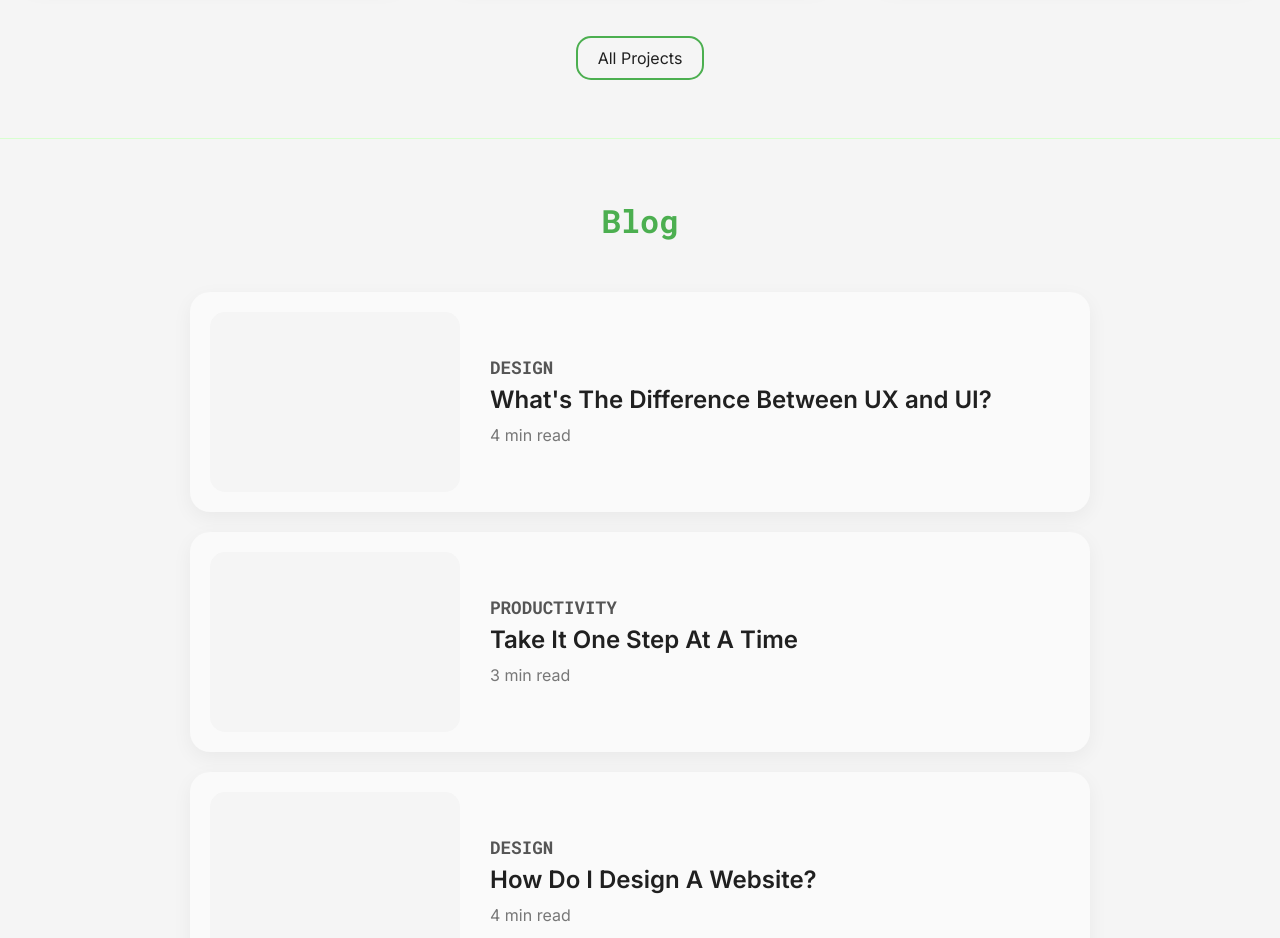
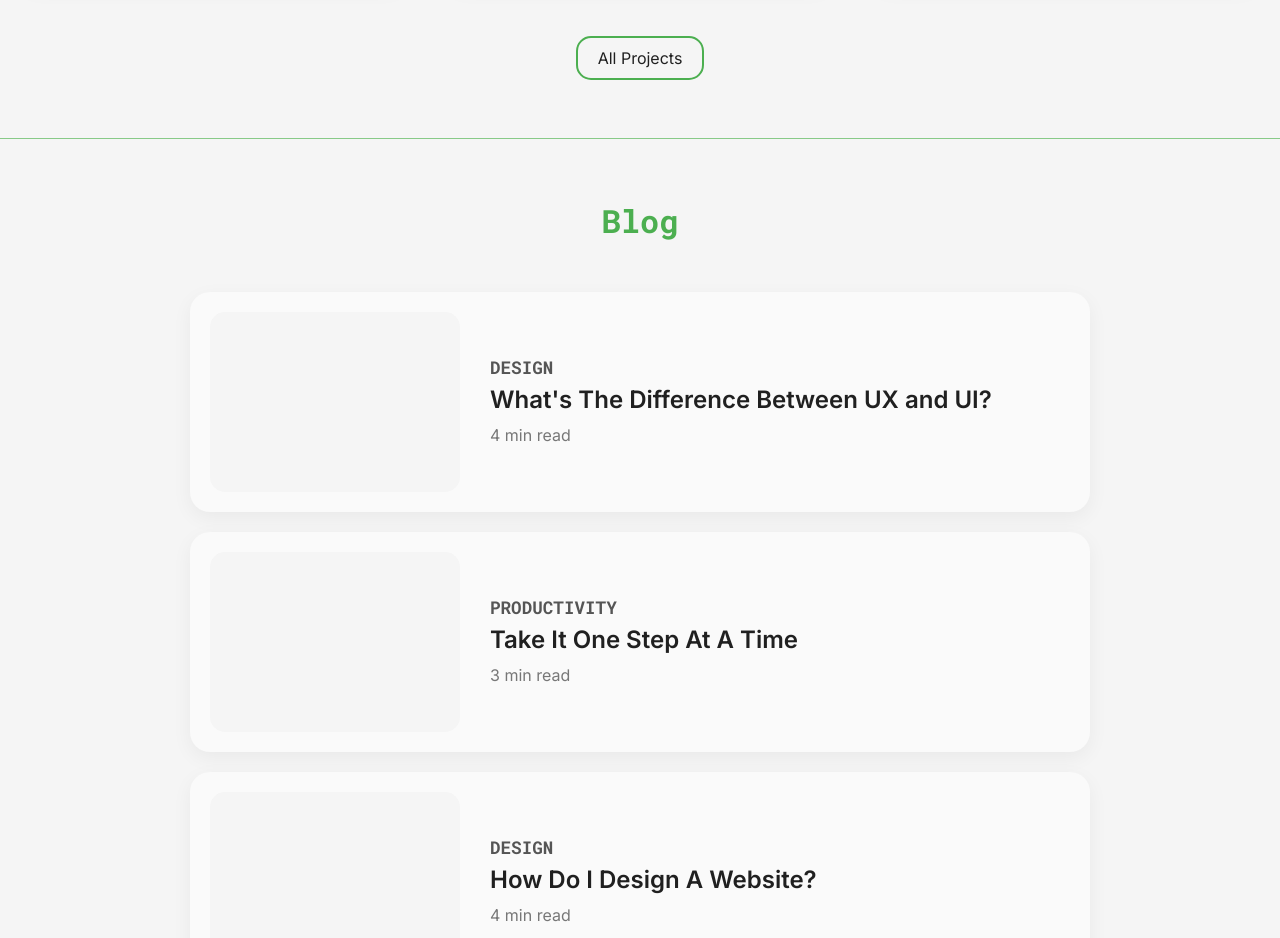
Before and after one commit to kzugz/kzugz.github.io, a plain HTML site: page index.html in a window 1280 px wide. Shown: the part 1500-2438 px from the top of the page. Drawn offline with Linux system fonts and the light colour scheme.

Commit message:
Fixed minor bugs

```diff
--- a/css/style.css
+++ b/css/style.css
@@ -35,7 +35,7 @@ button {
 
 hr {
     height: 1px;
-    background-color: var(--green-light);
+    background-color: var(--green-hover);
     border: none;
     margin-top: 20px;
 }
```
Also changed, not shown: wordvision.html (+1 -1 lines).
